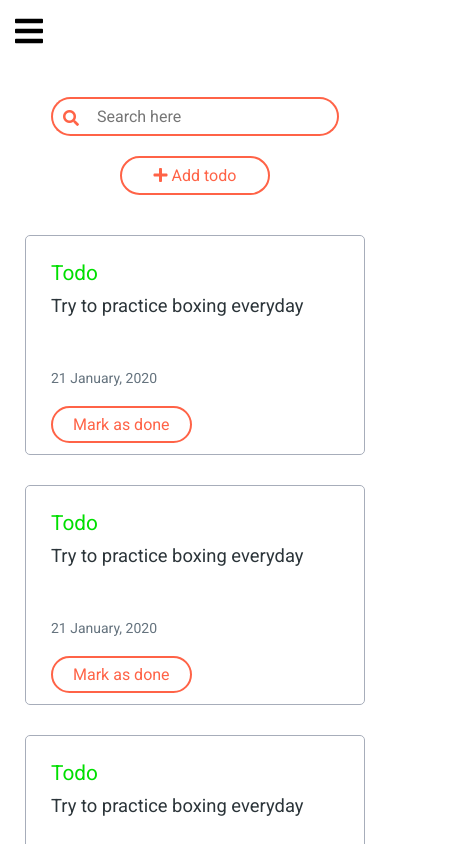
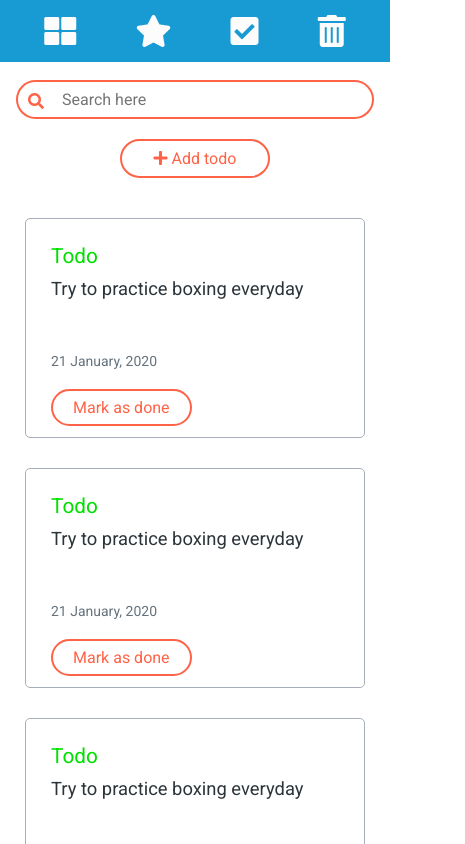
Before and after one commit to Basharath/todo, a React (Create React App) app: page / in a window 390 px wide. Shown: the whole page, 465 px wide, since content can reach past the window. Built offline with nearby package versions, Linux system fonts and the light colour scheme; the HTML template or start-up script is replaced by a standard one.

Commit message:
Add responsiveness

```diff
--- a/src/components/Sidebar.jsx
+++ b/src/components/Sidebar.jsx
@@ -1,16 +1,9 @@
-import React, { useState } from 'react';
+import React from 'react';
 
 export default function Sidebar() {
-  const [show, setShow] = useState(false);
   return (
     <div className="sidebar">
-      <div
-        className={'toggler' + (show ? ' show' : '')}
-        onClick={() => setShow(!show)}
-      >
-        <i className="fas fa-bars"></i>
-      </div>
-      <div className={'menu' + (show ? ' show' : '')}>
+      <div className="menu">
         <div className="menu-item">
           <i className="fas fa-th-large"></i>
         </div>
--- a/src/styles/_base.scss
+++ b/src/styles/_base.scss
@@ -102,6 +102,11 @@ body {
 
 html {
   scroll-behavior: smooth;
+  position: fixed;
+  top: 0;
+  bottom: 0;
+  right: 0;
+  left: 0;
 }
 
 .btn {
--- a/src/styles/_card.scss
+++ b/src/styles/_card.scss
@@ -7,7 +7,7 @@
   border-radius: 5px;
 
   @media (max-width: $lg) {
-    width: 250px;
+    width: 243px;
   }
 
   @media (max-width: $md) {
--- a/src/styles/_dashboard.scss
+++ b/src/styles/_dashboard.scss
@@ -44,6 +44,7 @@
   @media (max-width: $md) {
     flex-direction: column;
     overflow-y: scroll;
+    padding-top: 25px;
     .todos-container {
       width: 100%;
     }
--- a/src/styles/_searchbar.scss
+++ b/src/styles/_searchbar.scss
@@ -32,10 +32,12 @@
     width: 400px;
     font-family: $ff1;
     font-size: 1rem;
-  }
 
-  @media (max-width: $md) {
-    input {
+    @media (max-width: $md) {
+      max-width: 320px;
+    }
+
+    @media (max-width: $xs) {
       max-width: 250px;
     }
   }
--- a/src/styles/_sidebar.scss
+++ b/src/styles/_sidebar.scss
@@ -25,33 +25,36 @@
 
 @media (max-width: $md) {
   .menu {
-    visibility: hidden;
-    opacity: 0;
     transition: all 0.3s;
     position: absolute;
-    top: 10px;
-    left: 10px;
+    top: 0px;
+    left: 0px;
+    display: flex;
+    width: 100%;
+    justify-content: space-evenly;
+    align-items: flex-start;
 
-    &.show {
-      visibility: visible;
-      opacity: 1;
-      z-index: 4;
-      background-color: $primary;
+    &-item {
+      margin: 15px;
     }
+    visibility: visible;
+    opacity: 1;
+    z-index: 4;
+    background-color: $primary;
   }
 }
 
-.toggler {
-  display: none;
-  padding: 5px;
-  i {
-    font-size: 2rem;
-  }
+// .toggler {
+//   display: none;
+//   padding: 5px 0;
+//   i {
+//     font-size: 2rem;
+//   }
 
-  @media (max-width: $md) {
-    display: block;
-    z-index: 5;
-    position: sticky;
-    top: 10px;
-  }
-}
+//   @media (max-width: $md) {
+//     display: block;
+//     z-index: 5;
+//     position: sticky;
+//     top: 10px;
+//   }
+// }
```
